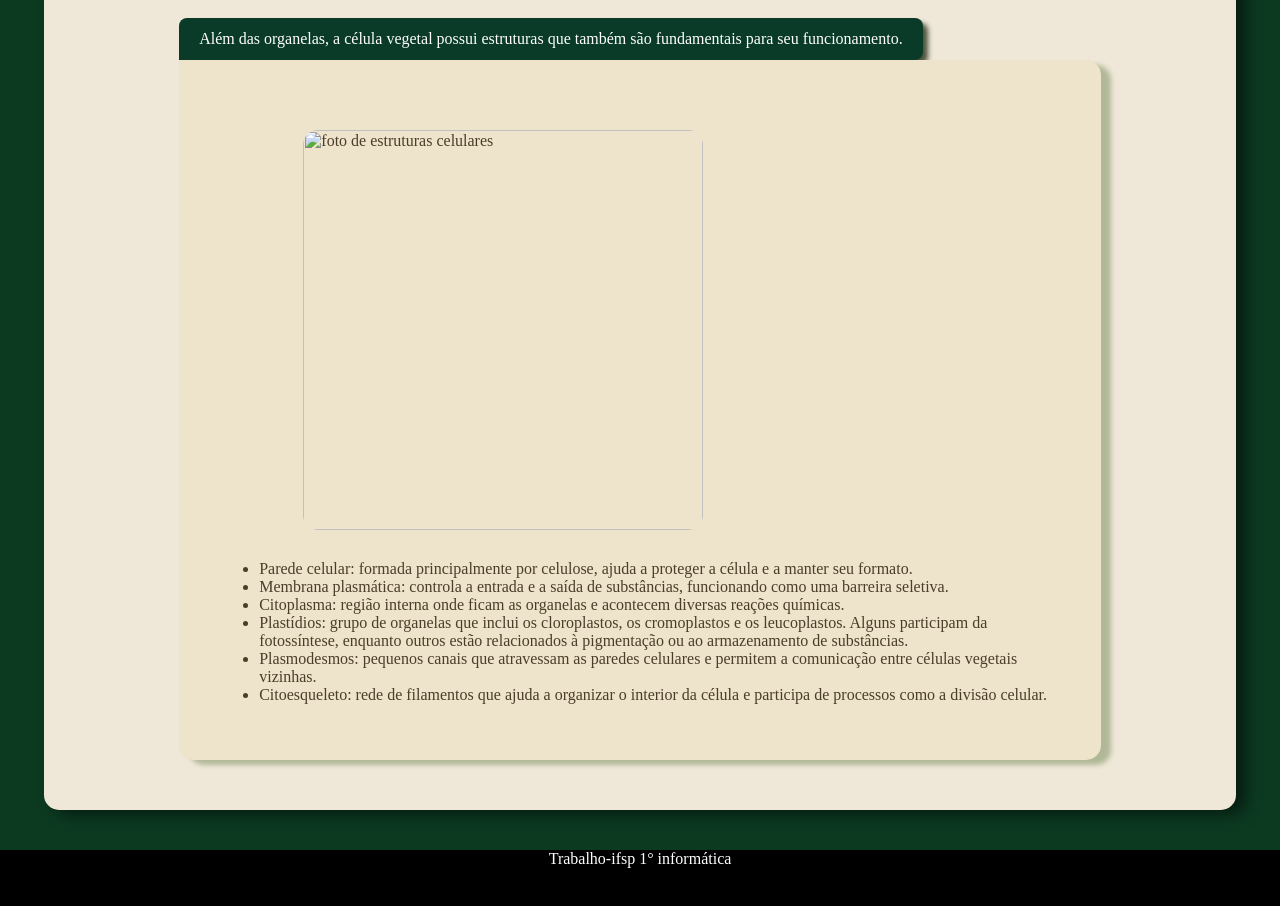
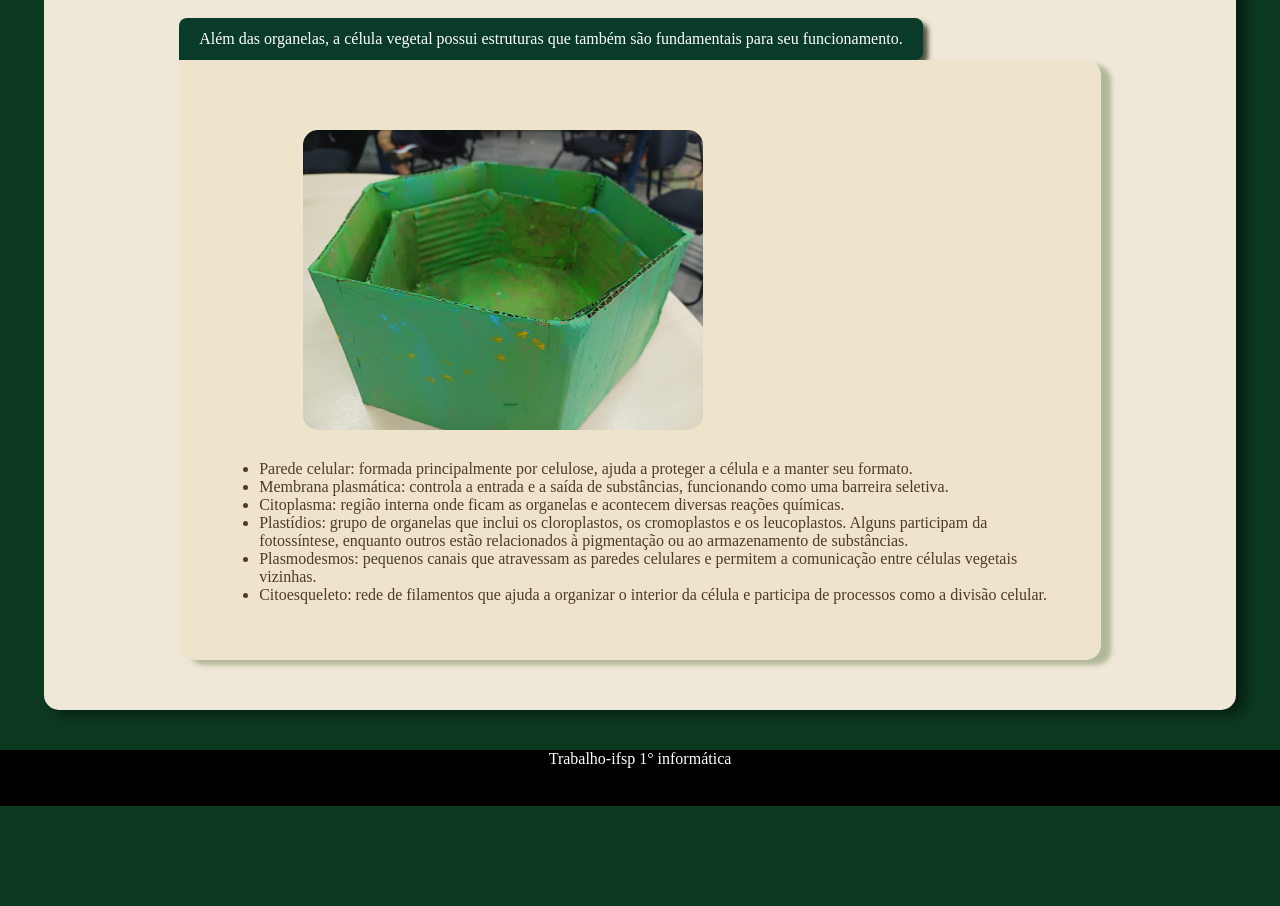
Before and after one commit to aninhabassani2010-boop/Celula, a plain HTML site: page organelas.html in a window 1280 px wide. Shown: the part 6540-7446 px from the top of the page. After the commit the page ends 7346 px from the top, so only its background shows below. Drawn offline with Linux system fonts and the light colour scheme.

Commit message:
Fix HTML formatting and structure

```diff
--- a/organelas.html
+++ b/organelas.html
@@ -112,7 +112,7 @@ HTML
 
         <div class="titulo_part2">Além das organelas, a célula vegetal possui estruturas que também são fundamentais para seu funcionamento.</div>
         <div class="texto2">
-            <img class="imagem" src="estruturas.jpg" alt="foto de estruturas celulares">
+            <img class="imagem" src="foto parede.jpg" alt="foto de estruturas celulares">
             <ul>
                 <li>Parede celular: formada principalmente por celulose, ajuda a proteger a célula e a manter seu formato.</li>
                 <li>Membrana plasmática: controla a entrada e a saída de substâncias, funcionando como uma barreira seletiva.</li>
```
